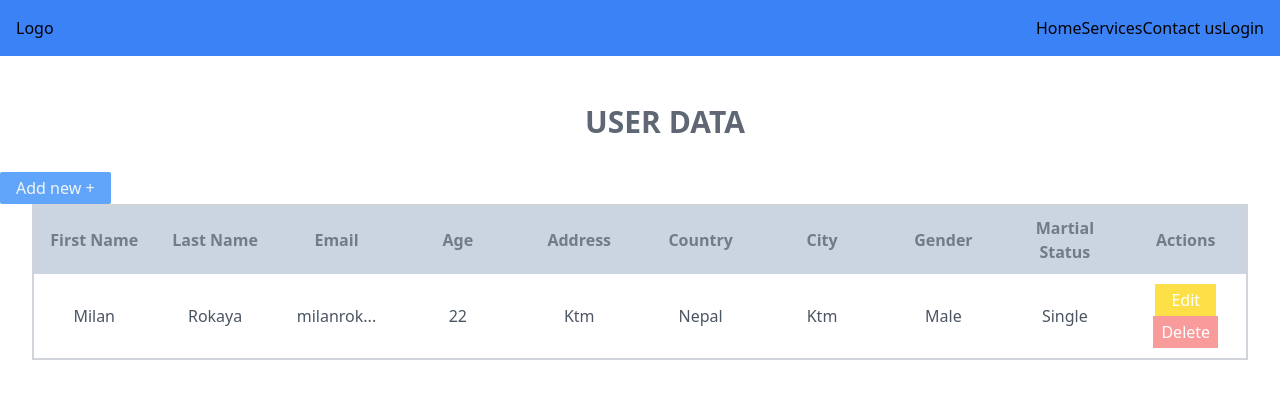
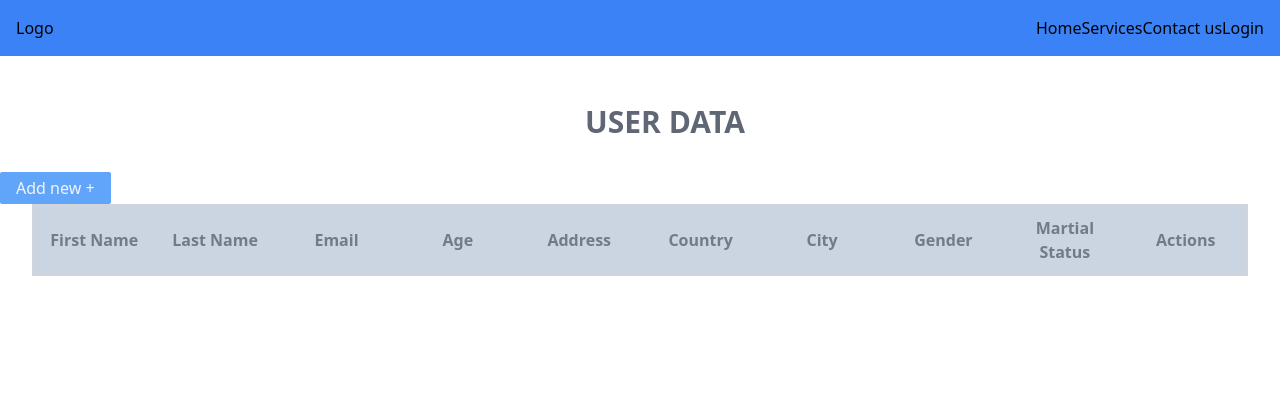
Before and after one commit to milan0827/API-Integration, a React (Vite) app: page /user-details in a window 1280 px wide. Shown: the top 398 px of the page. Built offline with nearby package versions, Linux system fonts and the light colour scheme; data requests are answered from the project's data file.

Commit message:
base url fixed

```diff
--- a/src/data/db.json
+++ b/src/data/db.json
@@ -1,16 +1,3 @@
 {
-  "user": [
-    {
-      "id": ":r1:",
-      "firstName": "Milan",
-      "lastName": "Rokaya",
-      "email": "milanrokaya2014@gmail.com",
-      "age": "22",
-      "address": "Ktm",
-      "country": "Nepal",
-      "city": "Ktm",
-      "gender": "Male",
-      "martialStatus": "Single"
-    }
-  ]
+  "user": []
 }
--- a/src/hooks/useDelete.ts
+++ b/src/hooks/useDelete.ts
@@ -20,7 +20,6 @@ export function useDelete(
         setUserData(userList.filter((datas) => data.data.id !== datas.id));
       });
       setIsLoading(false);
-      return data;
     } catch (error) {
       const err = error as AxiosError;
       setError(err.message);
--- a/src/hooks/useFetch.ts
+++ b/src/hooks/useFetch.ts
@@ -2,7 +2,7 @@ import { useEffect, useState } from "react";
 import { AxiosError, AxiosResponse } from "axios";
 import { service } from "~/services/apiServices";
 
-export default function useFetch(url: string) {
+export default function useFetch() {
   const [data, setData] = useState([]);
   const [isLoading, setIsLoading] = useState(false);
   const [error, setError] = useState("");
@@ -11,7 +11,7 @@ export default function useFetch(url: string) {
     setIsLoading(true);
 
     try {
-      const response: AxiosResponse = await service.get(url);
+      const response: AxiosResponse = await service.get("/");
       setData(response.data);
     } catch (error) {
       const err = error as AxiosError;
--- a/src/pages/TableView/index.tsx
+++ b/src/pages/TableView/index.tsx
@@ -1,14 +1,11 @@
-
 import { useEffect, useState } from "react";
 import { useNavigate } from "react-router-dom";
 import useFetch from "~/hooks/useFetch";
 import { UserDataType } from "~/shared/type";
 import TableRow from "./TableRow";
 
-const BASE_URL = "http://localhost:3000/user";
-
 function TableView() {
-  const { data, isLoading, error } = useFetch(BASE_URL);
+  const { data, isLoading, error } = useFetch();
   const [userList, setUserList] = useState<UserDataType[]>(data);
   const navigate = useNavigate();
 
```
